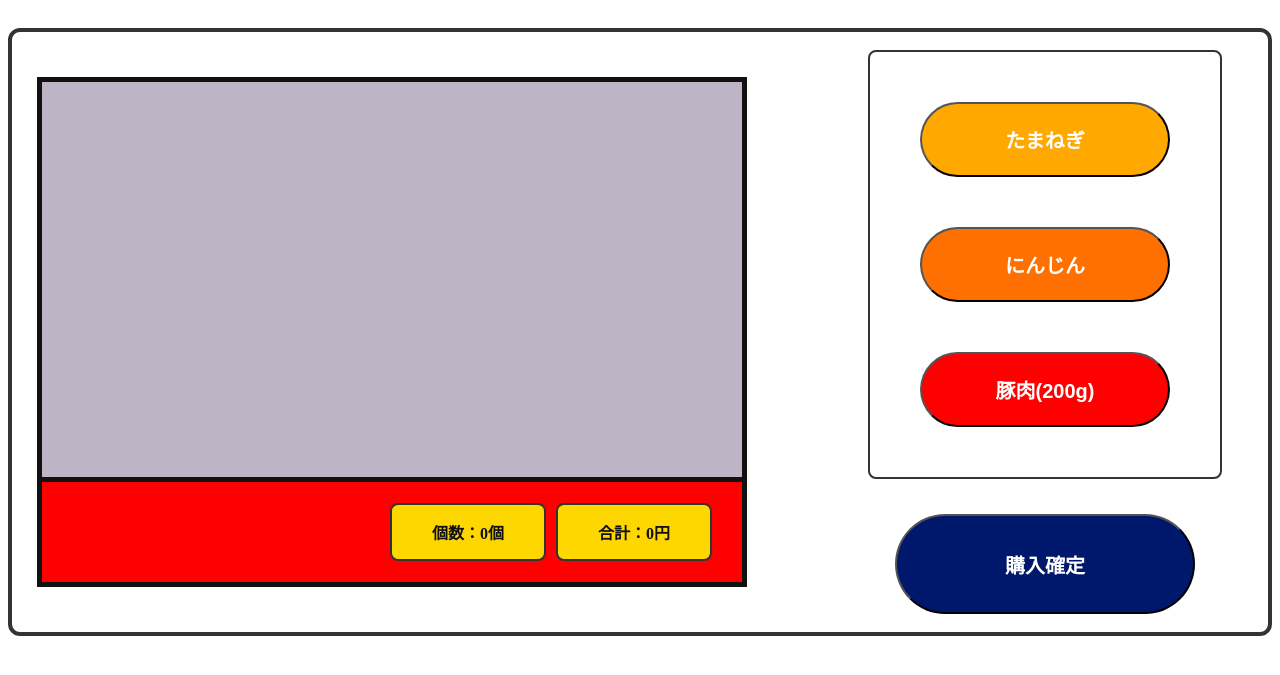
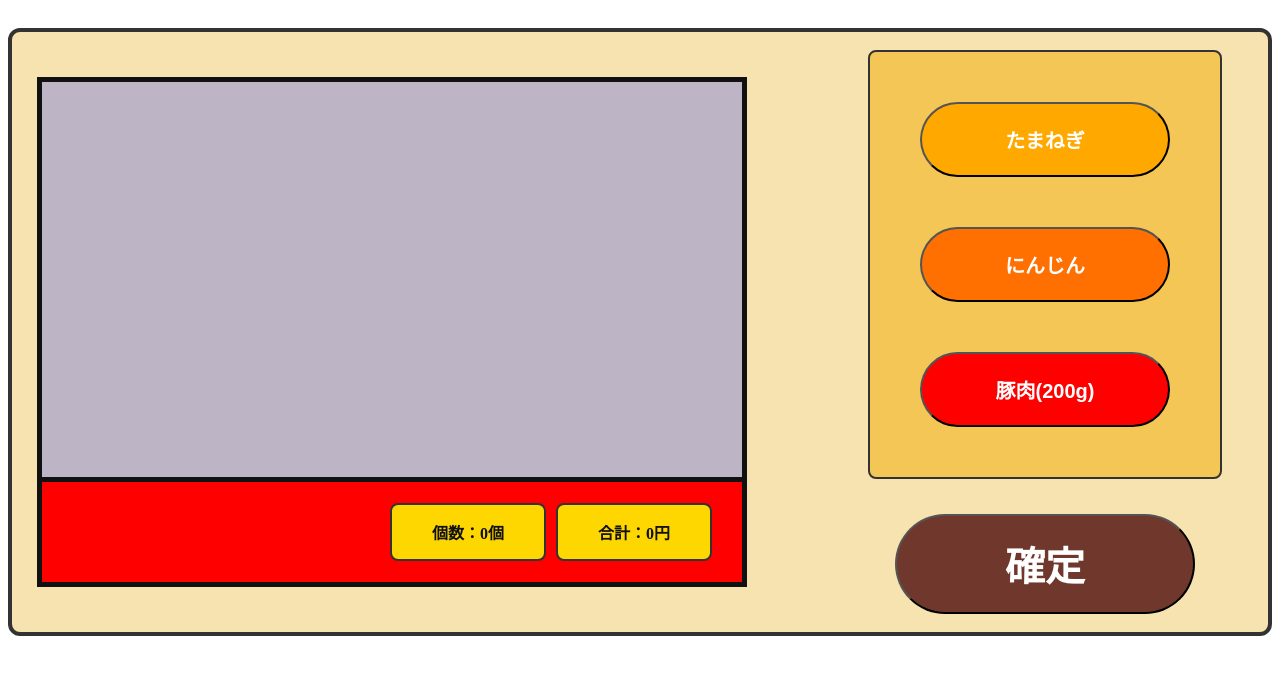
Before and after one commit to kyoichii/kawaproject, a PHP site: page /clerkScreen.html in a window 1280 px wide. Shown: the top 675 px of the page. Run offline with PHP 8.4, Linux system fonts and the light colour scheme.

Commit message:
店員画面のデザインを修正しました

```diff
--- a/source/clerkScreen.html
+++ b/source/clerkScreen.html
@@ -53,7 +53,7 @@
                 <input type="button" value="にんじん" id="carrotButton" onclick="vegetable(1);">
                 <input type="button" value="豚肉(200g)" id="porkButton" onclick="vegetable(2);">
             </div>
-            <input type="button" value="購入確定" id="totalButton" onclick="showDialog();">
+            <input type="button" value="確定" id="totalButton" onclick="showDialog();">
         </div>
     </div>
 </body>
--- a/source/css/clerkScreen.css
+++ b/source/css/clerkScreen.css
@@ -2,6 +2,8 @@
 
 /* コンテナ */
 #container {
+    /*背景色*/
+    background: #f7e3af;
     /*フレックスボックス*/
     display: flex;
     /*ページの中間に固定*/
@@ -146,10 +148,8 @@
 
 /* 商品ボタンエリア */
 #productButtonArea {
-    /* 左上の「アイテム」の位置を固定 */
-    /* position: relative; */
     /*背景色*/
-    /* background: #0bd; */
+    background: #f3c655;
     /*フレックスボックス*/
     display: flex;
     /*ボックス内の並びを指定*/
@@ -234,14 +234,14 @@
     font-weight: bold;
 }
 
-/* 購入確定ボタンボックス */
+/* 商品確定ボタン */
 #totalButton {
+    /*背景色*/
+    background: #70372c;
     /* 文字の色 */
     color: #fff;
-    /*背景色*/
-    background: #00186B;
     /* 文字のサイズ */
-    font-size: 20px;
+    font-size: 40px;
     /* 文字を中央に */
     text-align: center;
     /*ボックスのサイズ*/
```
